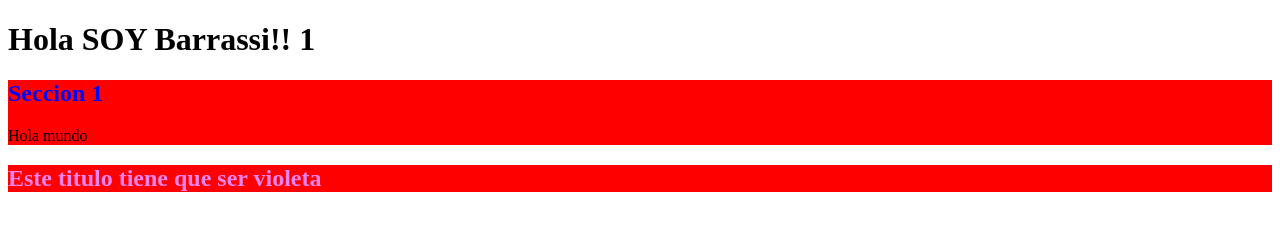
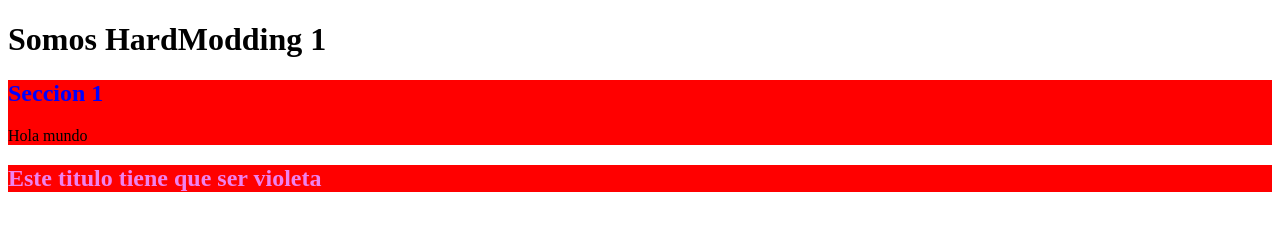
Before and after one commit to lpachado/prueba-git, a plain HTML site: page index.html in a window 1280 px wide. Drawn offline with Linux system fonts and the light colour scheme.

Commit message:
commint desde vsc

```diff
--- a/index.html
+++ b/index.html
@@ -9,7 +9,7 @@
 </head>
 <body>
     <header>
-        <h1> Hola SOY Barrassi!! 1</h1>
+        <h1> Somos HardModding 1</h1>
 
         <section>
             <h2 id="titulo-seccion-1"> Seccion 1 </h2>
```
Also changed, not shown: 1 other file.
